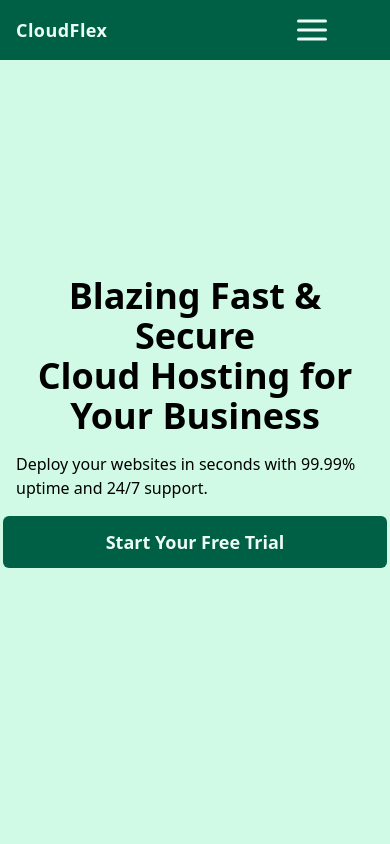
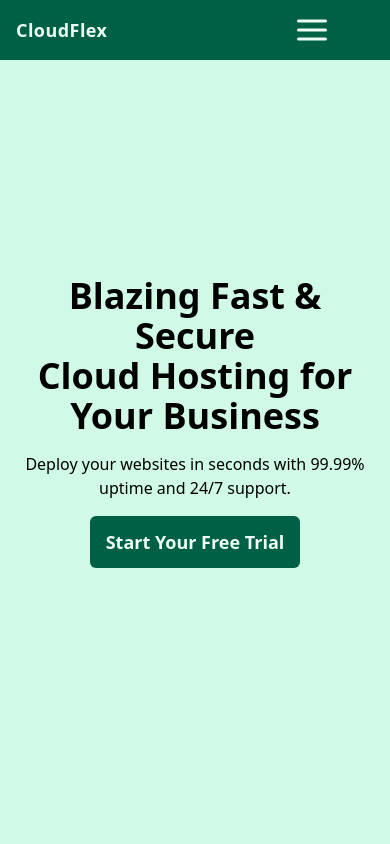
Before and after one commit to importantboy/tailwindlayout, a React (Vite) app: page / in a window 390 px wide. Shown: the top 844 px of the page. Built offline with nearby package versions, Linux system fonts and the light colour scheme.

Commit message:
fix scroll issue while opened menu

```diff
--- a/src/Hero.jsx
+++ b/src/Hero.jsx
@@ -6,8 +6,8 @@ function Hero() {
          <h2 className='flaoting-head text-lg p-4 bg-emerald-800  text-emerald-50 font-bold tracking-wide fixed w-full md:hidden'>CloudFlex</h2>
           <div className='text-and-button flex flex-col p-4 justify-center h-full items-center'>
          <h1 className='text-4xl font-semibold text-center sm:text-5xl md:text-6xl'>Blazing Fast & Secure <br></br>Cloud Hosting for Your Business</h1>
-          <p className='text-md md:text-2xl mt-4'>Deploy your websites in seconds with 99.99% uptime and 24/7 support.</p>
-         <button className='py-3 mt-4 text-lg w-sm bg-emerald-800 text-emerald-50 rounded-md hover:cursor-pointer hover:bg-emerald-300 hover:text-emerald-900 transition-all duration-100 ease-in font-bold'>Start Your Free Trial</button>
+          <p className='text-md md:text-2xl mt-4 text-center'>Deploy your websites in seconds with 99.99% uptime and 24/7 support.</p>
+         <button className='py-3 px-4 mt-4 text-lg  bg-emerald-800 text-emerald-50 rounded-md hover:cursor-pointer hover:bg-emerald-300 hover:text-emerald-900 transition-all duration-100 ease-in font-bold'>Start Your Free Trial</button>
           </div>
 </div>
   )
--- a/src/Navbar.jsx
+++ b/src/Navbar.jsx
@@ -1,9 +1,20 @@
-import React, { useState } from "react";
+import React, { useEffect, useState } from "react";
 import { FiMenu } from "react-icons/fi";
 import { IoMdClose } from "react-icons/io";
 
 function Navbar() {
   const [open, setopen] = useState(false);
+  useEffect(() => {
+     if(open){
+        document.body.style.overflow = "hidden";
+     } else {
+        document.body.style.overflow = "auto";
+     }
+     () => {
+        document.body.style.overflow = "auto";
+
+     }
+  },[open])
   return (
     <>
       {/* open button  */}
```
